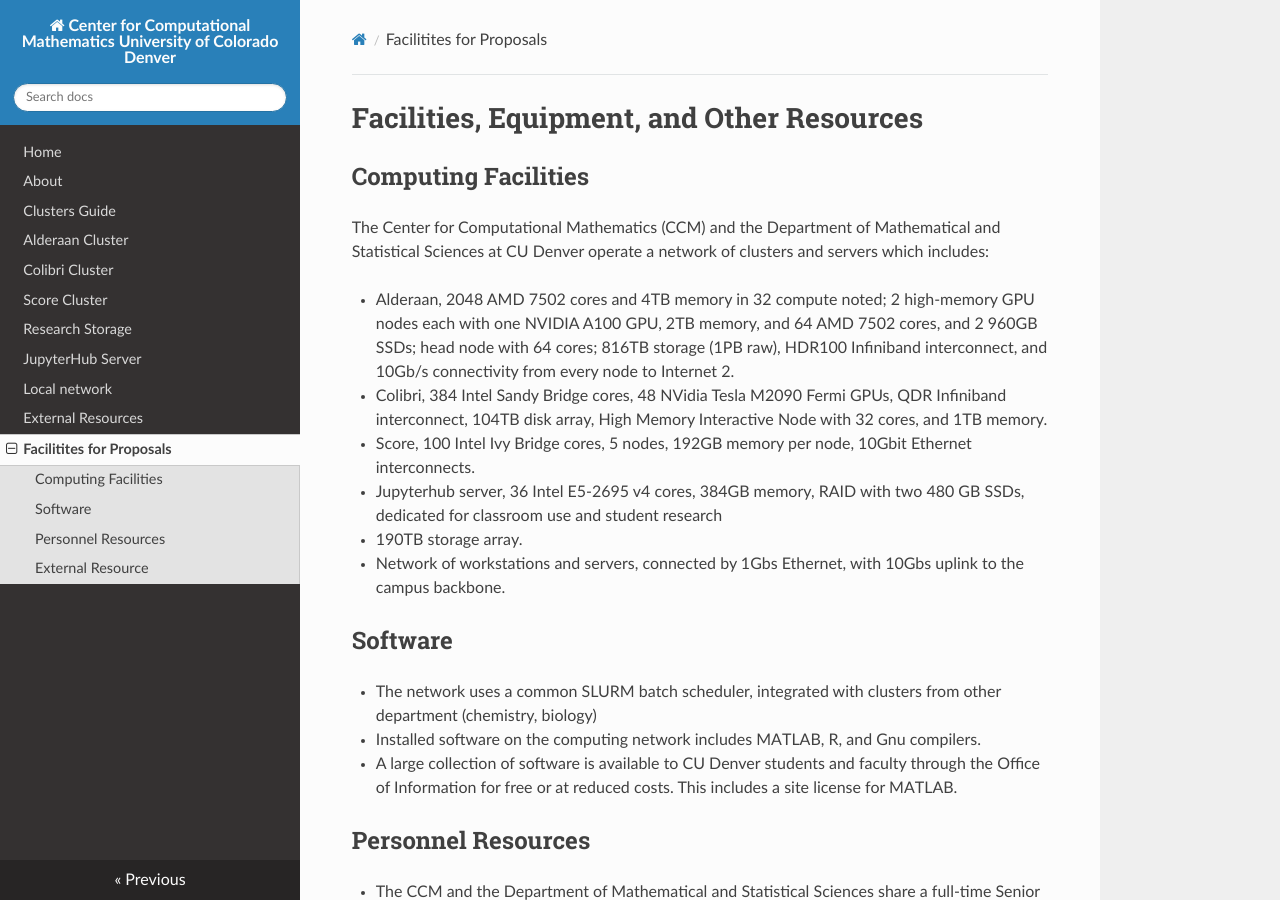
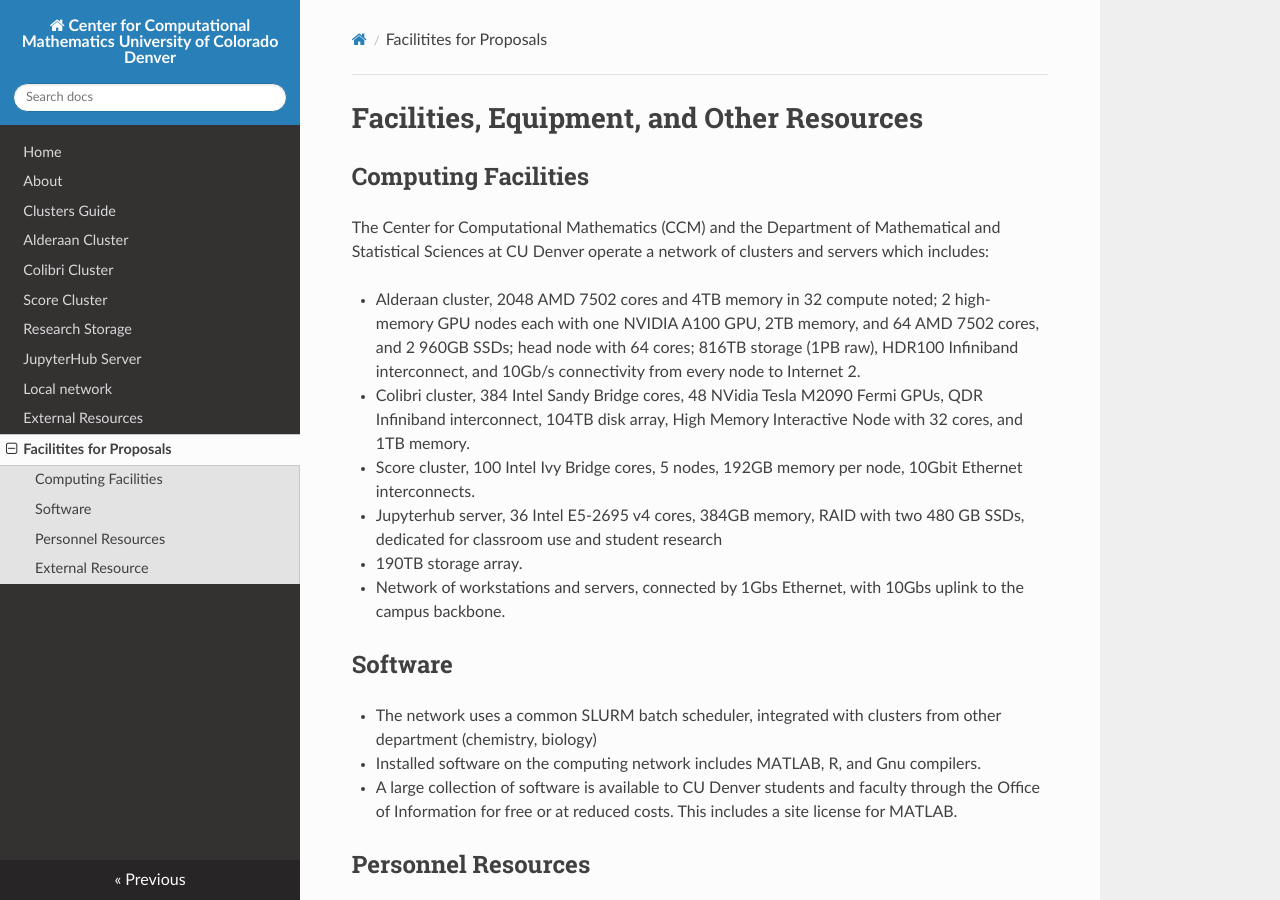
Before and after one commit to ccmucdenver/ccm-docs, an MkDocs documentation site: the page built from docs/facilities.md, in a window 1280 px wide and 900 px high. Built offline with MkDocs 1.6.1, drawn with Linux system fonts in a browser that asks for light colours; nearby versions of some CDN libraries.

Commit message:
Update facilities.md

```diff
--- a/docs/facilities.md
+++ b/docs/facilities.md
@@ -3,9 +3,9 @@
 ## Computing Facilities
 The Center for Computational Mathematics (CCM) and the Department of Mathematical and Statistical Sciences at CU Denver operate a network of clusters and servers which includes:
 
-*   Alderaan, 2048 AMD 7502 cores and 4TB memory in 32 compute noted; 2 high-memory GPU nodes each with one NVIDIA A100 GPU, 2TB memory, and 64 AMD 7502 cores, and 2 960GB SSDs; head node with 64 cores; 816TB storage (1PB raw), HDR100 Infiniband interconnect, and 10Gb/s connectivity from every node to Internet 2.
-*   Colibri, 384 Intel Sandy Bridge cores, 48 NVidia Tesla M2090 Fermi GPUs, QDR Infiniband interconnect, 104TB disk array, High Memory Interactive Node with 32 cores, and 1TB memory.
-*   Score, 100 Intel Ivy Bridge cores, 5 nodes, 192GB memory per node, 10Gbit Ethernet interconnects.
+*   Alderaan cluster, 2048 AMD 7502 cores and 4TB memory in 32 compute noted; 2 high-memory GPU nodes each with one NVIDIA A100 GPU, 2TB memory, and 64 AMD 7502 cores, and 2 960GB SSDs; head node with 64 cores; 816TB storage (1PB raw), HDR100 Infiniband interconnect, and 10Gb/s connectivity from every node to Internet 2.
+*   Colibri cluster, 384 Intel Sandy Bridge cores, 48 NVidia Tesla M2090 Fermi GPUs, QDR Infiniband interconnect, 104TB disk array, High Memory Interactive Node with 32 cores, and 1TB memory.
+*   Score cluster, 100 Intel Ivy Bridge cores, 5 nodes, 192GB memory per node, 10Gbit Ethernet interconnects.
 *   Jupyterhub server, 36 Intel E5-2695 v4  cores, 384GB memory, RAID with two 480 GB SSDs, dedicated for classroom use and student research
 *   190TB storage array.
 *   Network of workstations and servers, connected by 1Gbs Ethernet, with 10Gbs uplink to the campus backbone.
```
